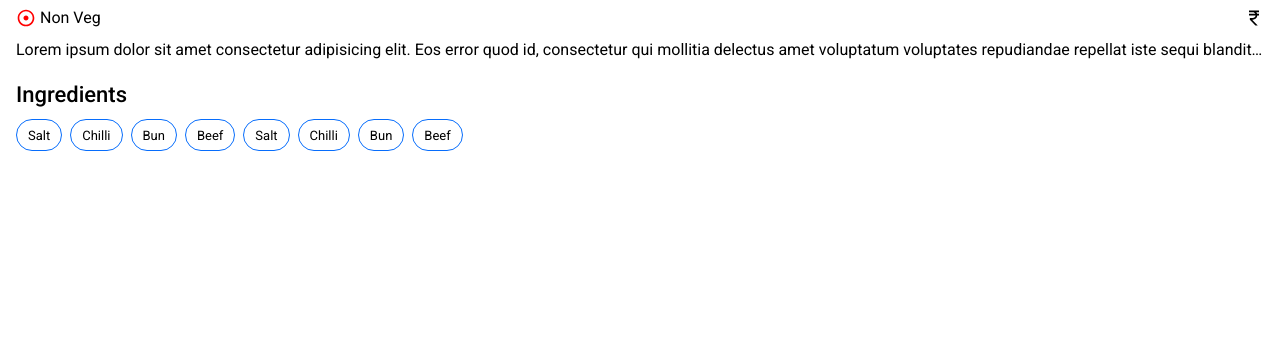
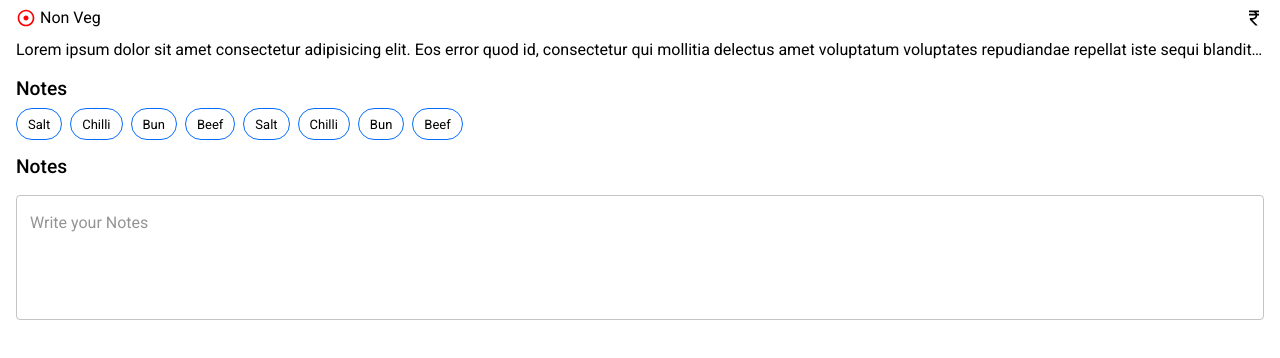
Before and after one commit to anirudh-mk/restaurent-management-frontend-user, a React (Vite) app: page /product in a window 1280 px wide. Shown: the part 1318-1676 px from the top of the page. Before the commit the page ends 1557 px from the top, so only its background shows below. Built offline with nearby package versions, Linux system fonts and the light colour scheme.

Commit message:
compleated

```diff
--- a/src/Pages/Product/Product.jsx
+++ b/src/Pages/Product/Product.jsx
@@ -75,9 +75,9 @@ function Product({ food, toggleDrawer, setSnackbar }) {
             <Description>
                 Lorem ipsum dolor sit amet consectetur adipisicing elit. Eos error quod id, consectetur qui mollitia delectus amet voluptatum voluptates repudiandae repellat iste sequi blanditiis aut ipsa, est optio voluptatibus. Necessitatibus.
             </Description>
-            <Headding sx={{ px: '16px', py: '8px' }}>
-                Ingredients
-            </Headding>
+            <Typography variant='h3' sx={{ px: '16px', py: '8px' }}>
+                Notes
+            </Typography>
             <Box sx={{ px: '16px' }} gap='8px'>
                 <CustomChip label="Salt" variant="outlined" />
                 <CustomChip label="Chilli" variant="outlined" />
@@ -127,6 +127,17 @@ function Product({ food, toggleDrawer, setSnackbar }) {
                     </Grid>
                 </Grid>
             </BottomContainer>
+            <Typography variant='h3' sx={{ px: '16px', py: '8px' }}>
+                Notes
+            </Typography>
+            <Container>
+                <TextField
+                    multiline
+                    rows={4}
+                    sx={{ width: '100%' }}
+                    placeholder='Write your Notes'
+                />
+            </Container>
         </Box >
     );
 }
--- a/src/Theme/BaseTheme.jsx
+++ b/src/Theme/BaseTheme.jsx
@@ -27,6 +27,10 @@ const BaseTheme = createTheme({
             fontSize: '1.5rem',
             fontWeight: 500,
         },
+        h3: {
+            fontSize: '1.2rem',
+            fontWeight: 500,
+        },
         p: {
             fontSize: '12px',
         },
```
